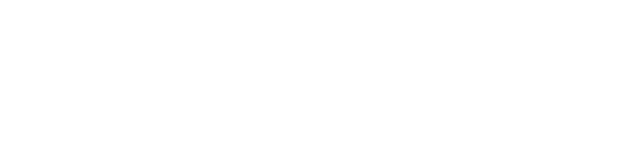
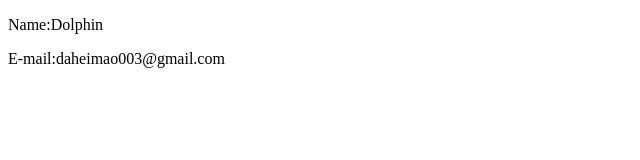
Before and after one commit to dolphin-2020/class-9, a plain HTML site: page index.html in a window 1280 px wide. Shown: the whole page, without its empty margins (0-640 px from the left). Drawn offline with Linux system fonts and the light colour scheme.

Commit message:
Add user name and E-mail

```diff
--- a/index.html
+++ b/index.html
@@ -8,6 +8,10 @@
   <link rel="stylesheet" href="css/style.css">
 </head>
 <body>
+  <footer>
+    <p>Name:Dolphin</p>
+    <p>E-mail:daheimao003@gmail.com</p>
+  </footer>
   <script src="js/main.js"></script>
 </body>
 </html>
```
